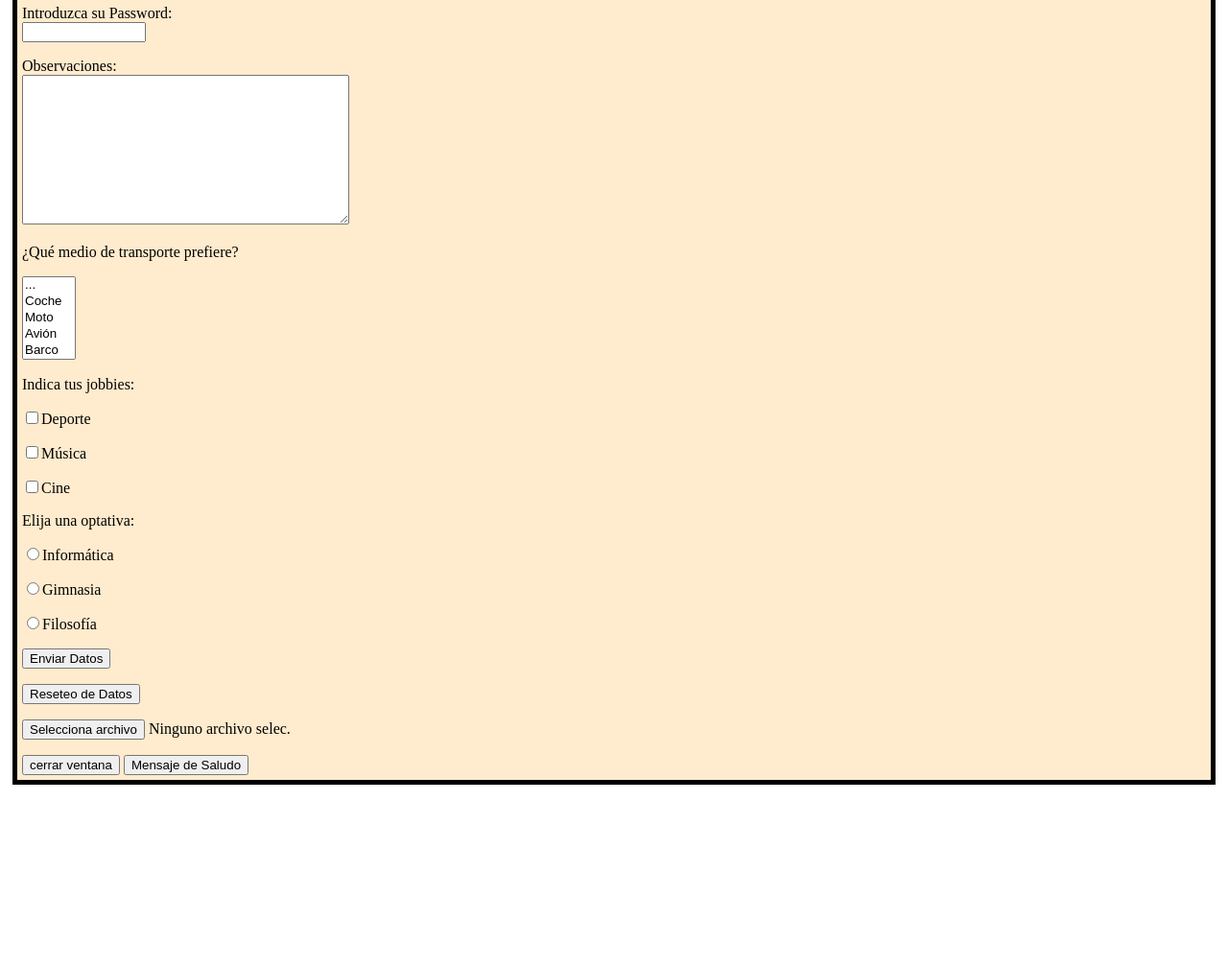
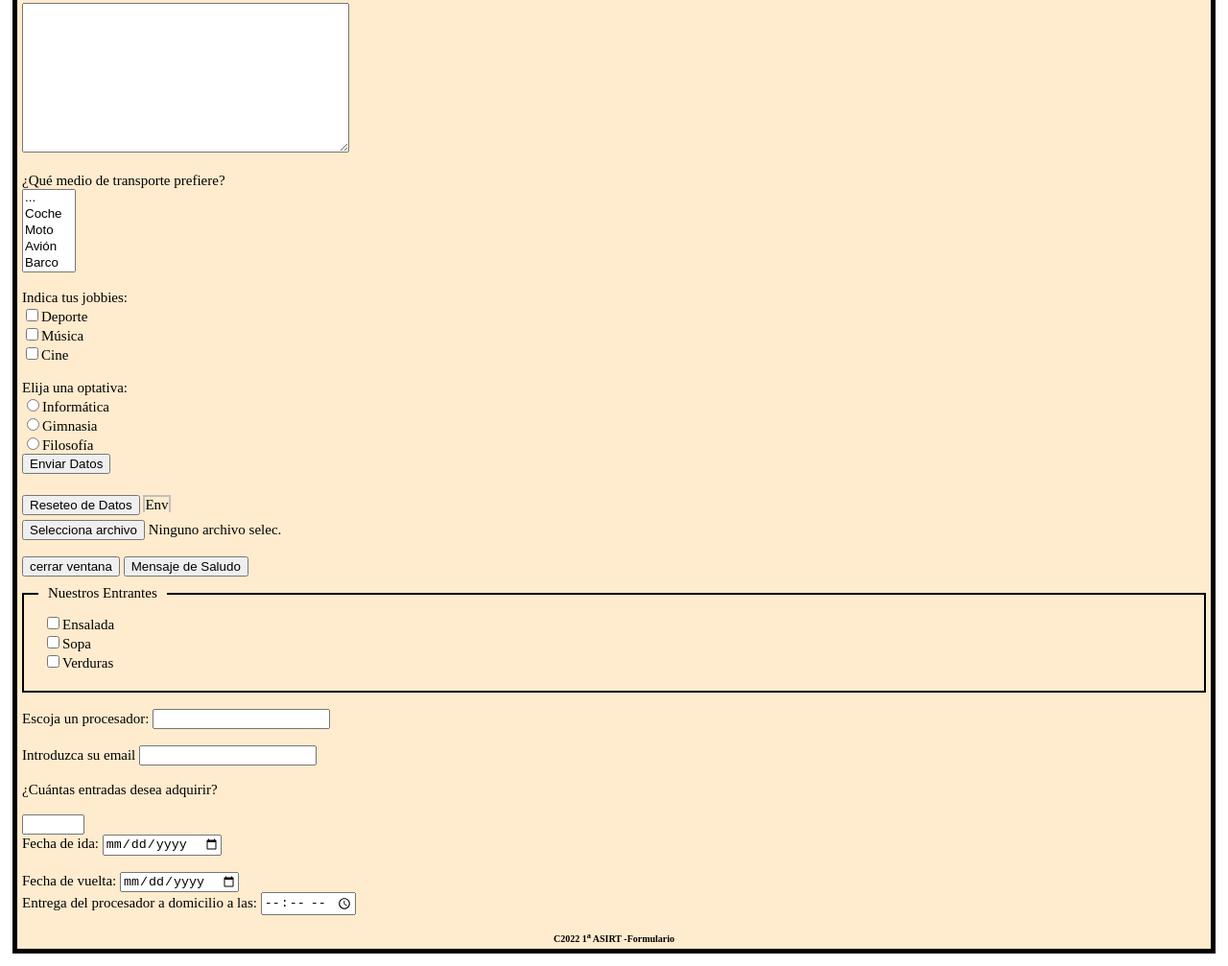
Before and after one commit to Dany3gs/DAM_Primero, a plain HTML site: page Asignaturas/LND/Ejercicios/Para Practicar/Ejercicio8/index.html in a window 1280 px wide. Shown: the part 318-1325 px from the top of the page at 96% size. Before the commit the page ends 1149 px from the top, so only its background shows below. Drawn offline with Linux system fonts and the light colour scheme.

Commit message:
avance ejercicio8

```diff
--- a/Asignaturas/LND/Ejercicios/Para Practicar/Ejercicio8/index.html
+++ b/Asignaturas/LND/Ejercicios/Para Practicar/Ejercicio8/index.html
@@ -22,11 +22,10 @@
                 <p>Introduzca su DNI: <br>
                     <input type="text" name="dni" size="25"></p>
                 <p>Introduzca su Password: <br>
-                    <input type="text" name="password" size="13">
-                </p>
+                    <input type="text" name="password" size="13"></p><br>
+
                 <p>Observaciones: <br>
-                    <textarea name="observaciones" rows="10" cols="40"></textarea>
-                </p>
+                    <textarea name="observaciones" rows="10" cols="40"></textarea></p><br>
 
                 <p>¿Qué medio de transporte prefiere? </p>
                     <select name="transportes" size="5">
@@ -37,28 +36,48 @@
                         <option value="4" tabindex="4">Barco</option>
                         <option value="5" tabindex="5">Tren</option>
                         <option value="6" tabindex="6">Bicicleta</option>
-                    </select>
+                    </select><br><br>
 
                 <p>Indica tus jobbies:</p>
                     <p><input type="checkbox">Deporte</p>
                     <p><input type="checkbox">Música</p>
-                        <p><input type="checkbox">Cine</p>
+                    <p><input type="checkbox">Cine</p><br>
 
                 <p>Elija una optativa:</p>
                     <p><input type="radio">Informática</p>
                     <p><input type="radio">Gimnasia</p>
                     <p><input type="radio">Filosofía</p>
-                        <p><input type="button" value="Enviar Datos"></p>
+                    <p><input type="button" value="Enviar Datos"></p><br>
 
-                    <input type="button" value="Reseteo de Datos">
-                    <p><input type="button" value="Selecciona archivo"> Ninguno archivo selec.</p>
+                <p><input class="casillas" type="button" value="Reseteo de Datos"> <span class="error">Env</span></p>
 
-                    <input type="button" value="cerrar ventana"> <input type="button" value="Mensaje de Saludo">
+                <p><input type="button" value="Selecciona archivo"> Ninguno archivo selec.</p><br>
+
+                <input type="button" value="cerrar ventana"> <input type="button" value="Mensaje de Saludo"><br><br>
 
 
-            </form>
+                <div class="borde-con-texto">
+                    <span class="texto-del-borde">Nuestros Entrantes</span>
+                    <p><input type="checkbox">Ensalada</p>
+                    <p><input type="checkbox">Sopa</p>
+                    <p><input type="checkbox">Verduras</p>
+                    </div><br>
 
+                <p>Escoja un procesador: <input type="text"></p><br>
+                <p>Introduzca su email <input type="text"></p><br>
 
+                <p>¿Cuántas entradas desea adquirir?</p><br>
+                <input type="text" name="entradas" size="5">
+                <p>Fecha de ida: <input type="date"></p><br>
+                <p>Fecha de vuelta: <input type="date"> </p>
+
+                <p>Entrega del procesador a domicilio a las: <input type="time" name="hora"></p>
+
+            </form><br>
+               <footer>
+            <p><strong>C2022 1<sup>a</sup> ASIRT -Formulario</strong></p>
+        </footer>
         </main>
+
     </body>
 </html>
--- a/Asignaturas/LND/Ejercicios/Para Practicar/Ejercicio8/style.css
+++ b/Asignaturas/LND/Ejercicios/Para Practicar/Ejercicio8/style.css
@@ -1,13 +1,57 @@
 body {
     padding: 5px;
+    font-family: 'Times New Roman', Times, serif;
+    font-size: 15px;
+}
+
+h1 {
+    text-align: center;
 }
 
 main {
     border: 5px solid black;
     padding: 5px;
     background-color: blanchedalmond;
+    margin: 0px;
 }
 
-h1 {
+
+.error {
+    border: 2px solid rgb(194, 191, 191);
+    border-bottom: 2px;
+
+}
+
+.casillas {
+    margin: 5px 0px;
+}
+
+p {
+    padding: 0;
+    margin: auto;
+}
+
+select {
+    margin: 0px;
+}
+
+.borde-con-texto {
+    border: 2px solid #000;
+    padding: 20px;
+    position: relative;
+
+}
+
+.texto-del-borde {
+
+    position: absolute;
+    top: -10px;
+    left: 15px;
+    background-color: blanchedalmond;
+    padding: 0 10px;
+}
+
+footer {
     text-align: center;
+    font-size: 10px;
 }
```
Also changed, not shown: 1 other file. Lines whose indentation alone changed are shown as unchanged.
